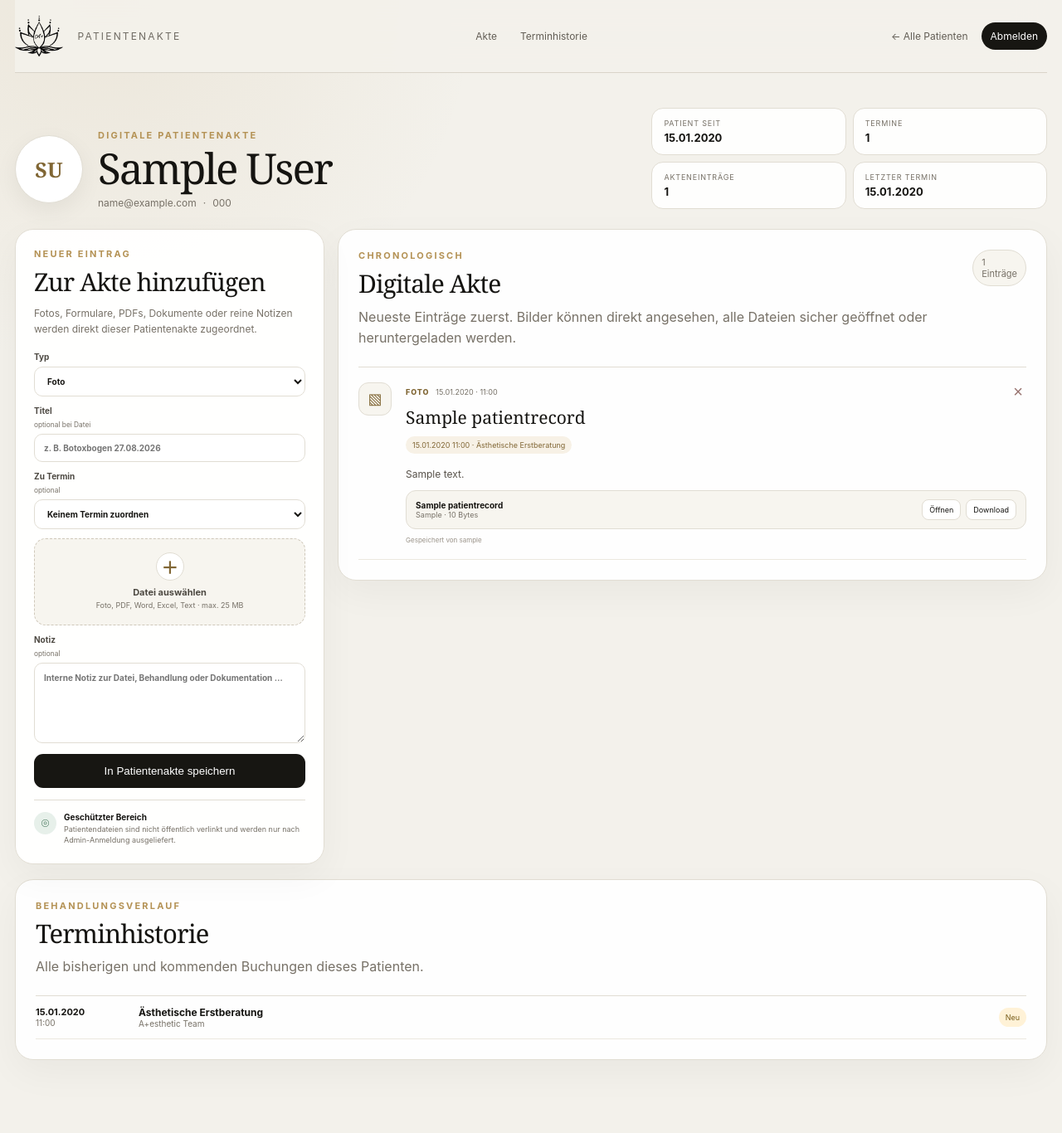
After one commit to hsdarestani/book, a Django app: page /verwaltung/patienten/1/ in a window 1280 px wide. The commit adds this page. Shown: the whole page at 83% size. Run offline with Django 5.2, Linux system fonts and the light colour scheme; a user stored in the database is signed in; data comes from the database, SQL or seed files in the repository; tables that the repository leaves empty hold one stand-in row (values such as "Sample post").

Commit message:
Add treatment icons and digital patient files
Treatment-specific icons plus a protected custom-admin Patientenakte for photos, forms, documents and notes, with private persistent storage and access-controlled downloads.

```diff
--- a/booking/urls.py
+++ b/booking/urls.py
@@ -7,6 +7,8 @@ urlpatterns = [
     path('verwaltung/', views.dashboard, name='dashboard'),
     path('verwaltung/login/', views.admin_login, name='admin_login'),
     path('verwaltung/logout/', views.admin_logout, name='admin_logout'),
+    path('verwaltung/patienten/<int:customer_id>/', views.patient_file, name='patient_file'),
+    path('verwaltung/patienten/<int:customer_id>/datei/<uuid:record_id>/', views.patient_record_file, name='patient_record_file'),
     path('api/health/', api.health, name='health'),
     path('api/services/', api.services, name='services'),
     path('api/staff/', api.staff, name='staff'),
--- a/booking/views.py
+++ b/booking/views.py
@@ -1,15 +1,20 @@
+import mimetypes
+import uuid
 from datetime import datetime
+from pathlib import Path
 
+from django.conf import settings
 from django.contrib.admin.views.decorators import staff_member_required
 from django.contrib.auth import authenticate, login, logout
-from django.http import HttpResponseBadRequest
+from django.db.models import Count
+from django.http import FileResponse, Http404, HttpResponseBadRequest
 from django.shortcuts import get_object_or_404, redirect, render
 from django.utils import timezone
 from django.utils.dateparse import parse_date, parse_time
+from django.utils.http import url_has_allowed_host_and_scheme
 from django.views.decorators.http import require_http_methods
-from django.utils.http import url_has_allowed_host_and_scheme
 
-from .models import Appointment, BlockedPeriod, Customer, Service, StaffMember, WorkingHour
+from .models import Appointment, BlockedPeriod, Customer, PatientRecord, Service, StaffMember, WorkingHour
 
 
 def booking_page(request):
@@ -46,6 +51,149 @@ def _local_dt(day, value):
     if not parsed_day or not parsed_time:
         return None
     return timezone.make_aware(datetime.combine(parsed_day, parsed_time), timezone.get_current_timezone())
+
+
+def _patient_file_path(stored_name):
+    root = Path(settings.PATIENT_FILES_ROOT).resolve()
+    candidate = (root / stored_name).resolve()
+    if candidate != root and root not in candidate.parents:
+        raise Http404('Datei nicht gefunden')
+    return candidate
+
+
+def _delete_patient_file(record):
+    if not record.stored_name:
+        return
+    try:
+        path = _patient_file_path(record.stored_name)
+        if path.exists() and path.is_file():
+            path.unlink()
+        parent = path.parent
+        root = Path(settings.PATIENT_FILES_ROOT).resolve()
+        if parent != root and parent.exists() and not any(parent.iterdir()):
+            parent.rmdir()
+    except (OSError, Http404):
+        pass
+
+
+@staff_member_required(login_url='/verwaltung/login/')
+@require_http_methods(['GET', 'POST'])
+def patient_file(request, customer_id):
+    customer = get_object_or_404(Customer, pk=customer_id)
+    notice = request.GET.get('notice', '')
+
+    if request.method == 'POST':
+        action = request.POST.get('action')
+        if action == 'add_record':
+            kind = (request.POST.get('kind') or 'document').strip()
+            allowed_kinds = {value for value, _ in PatientRecord.KIND}
+            if kind not in allowed_kinds:
+                return redirect(f'/verwaltung/patienten/{customer.pk}/?notice=type-error')
+
+            uploaded = request.FILES.get('file')
+            note = (request.POST.get('note') or '').strip()[:6000]
+            title = (request.POST.get('title') or '').strip()[:180]
+            appointment = None
+            appointment_id = (request.POST.get('appointment_id') or '').strip()
+            if appointment_id:
+                appointment = Appointment.objects.filter(pk=appointment_id, customer=customer).first()
+
+            stored_name = ''
+            original_name = ''
+            mime_type = ''
+            file_size = 0
+
+            if uploaded:
+                original_name = Path(uploaded.name or 'datei').name[:255]
+                extension = Path(original_name).suffix.lower()
+                if extension not in settings.PATIENT_FILE_ALLOWED_EXTENSIONS:
+                    return redirect(f'/verwaltung/patienten/{customer.pk}/?notice=file-type')
+                if uploaded.size > settings.PATIENT_FILE_MAX_BYTES:
+                    return redirect(f'/verwaltung/patienten/{customer.pk}/?notice=file-size')
+                if uploaded.size <= 0:
+                    return redirect(f'/verwaltung/patienten/{customer.pk}/?notice=file-empty')
+
+                root = Path(settings.PATIENT_FILES_ROOT)
+                patient_dir = root / str(customer.pk)
+                patient_dir.mkdir(parents=True, exist_ok=True)
+                stored_name = f'{customer.pk}/{uuid.uuid4().hex}{extension}'
+                destination = _patient_file_path(stored_name)
+                with destination.open('wb') as handle:
+                    for chunk in uploaded.chunks():
+                        handle.write(chunk)
+                file_size = uploaded.size
+                mime_type = (uploaded.content_type or mimetypes.guess_type(original_name)[0] or 'application/octet-stream')[:120]
+                if not title:
+                    title = Path(original_name).stem[:180] or 'Datei'
+
+            if not uploaded and not note:
+                return redirect(f'/verwaltung/patienten/{customer.pk}/?notice=empty')
+            if not title:
+                title = 'Notiz'
+            if not uploaded:
+                kind = 'note' if kind == 'document' else kind
+
+            PatientRecord.objects.create(
+                customer=customer,
+                appointment=appointment,
+                kind=kind,
+                title=title,
+                note=note,
+                stored_name=stored_name,
+                original_name=original_name,
+                mime_type=mime_type,
+                file_size=file_size,
+                uploaded_by=request.user,
+            )
+            return redirect(f'/verwaltung/patienten/{customer.pk}/?notice=added#akte')
+
+        if action == 'delete_record':
+            record = get_object_or_404(PatientRecord, pk=request.POST.get('record_id'), customer=customer)
+            _delete_patient_file(record)
+            record.delete()
+            return redirect(f'/verwaltung/patienten/{customer.pk}/?notice=deleted#akte')
+
+    appointments = (
+        Appointment.objects.filter(customer=customer)
+        .select_related('service', 'staff')
+        .order_by('-starts_at')[:80]
+    )
+    records = (
+        PatientRecord.objects.filter(customer=customer)
+        .select_related('appointment', 'appointment__service', 'uploaded_by')
+        .order_by('-created_at', '-pk')
+    )
+    last_appointment = next((item for item in appointments if item.status != 'cancelled'), None)
+    context = {
+        'customer': customer,
+        'appointments': appointments,
+        'records': records,
+        'record_kinds': PatientRecord.KIND,
+        'notice': notice,
+        'last_appointment': last_appointment,
+        'max_upload_mb': settings.PATIENT_FILE_MAX_BYTES // (1024 * 1024),
+    }
+    return render(request, 'booking/patient_file.html', context)
+
+
+@staff_member_required(login_url='/verwaltung/login/')
+@require_http_methods(['GET'])
+def patient_record_file(request, customer_id, record_id):
+    record = get_object_or_404(PatientRecord, public_id=record_id, customer_id=customer_id)
+    if not record.stored_name:
+        raise Http404('Keine Datei vorhanden')
+    path = _patient_file_path(record.stored_name)
+    if not path.exists() or not path.is_file():
+        raise Http404('Datei nicht gefunden')
+    response = FileResponse(
+        path.open('rb'),
+        content_type=record.mime_type or 'application/octet-stream',
+        as_attachment=request.GET.get('download') == '1',
+        filename=record.original_name or path.name,
+    )
+    response['Cache-Control'] = 'private, no-store, max-age=0'
+    response['Pragma'] = 'no-cache'
+    return response
 
 
 @staff_member_required(login_url='/verwaltung/login/')
@@ -130,7 +278,13 @@ def dashboard(request):
         .filter(starts_at__gte=now)
         .order_by('starts_at')[:80]
     )
-    customers = Customer.objects.order_by('-updated_at')[:40]
+    customers = (
+        Customer.objects.annotate(
+            record_count=Count('patient_records', distinct=True),
+            appointment_count=Count('appointments', distinct=True),
+        )
+        .order_by('-updated_at')[:40]
+    )
     canonical_service_slugs = [
         'aesthetische-erstberatung', 'botox-neupatient', 'botox-bestandspatient', 'hyaluron',
         'laser-haarentfernung', 'rf-microneedling', 'skinbooster', 'infusionstherapie',
--- /dev/null
+++ b/static/booking/treatments.css
@@ -0,0 +1,3 @@
+.treatment-card{position:relative;padding:18px 18px 17px 76px!important;min-height:132px;display:flex!important;flex-direction:column;justify-content:center}.treatment-icon{position:absolute;left:18px;top:18px;width:42px;height:42px;border-radius:13px;display:grid;place-items:center;background:linear-gradient(145deg,#faf7f0,#f1eadc);border:1px solid rgba(180,146,85,.22);color:#8b6b35;transition:.2s}.treatment-icon svg{width:23px;height:23px;display:block;stroke:currentColor;fill:none;stroke-width:1.55;stroke-linecap:round;stroke-linejoin:round}.treatment-card:hover .treatment-icon,.treatment-card:focus-visible .treatment-icon{background:#171612;color:#fff;border-color:#171612;transform:translateY(-1px)}.treatment-card strong{font-size:17px!important}.treatment-card p{font-size:12px;line-height:1.48!important}.treatment-card .meta{margin-top:11px!important}.treatment-icon.icon-laser svg,.treatment-icon.icon-rf svg{stroke-width:1.35}.treatment-icon.icon-control{font-family:Georgia,serif;font-size:24px}.treatment-card[data-slug="aesthetische-erstberatung"] .treatment-icon{background:linear-gradient(145deg,#f8f3e9,#ede3d1)}
+@media(max-width:720px){.treatment-card{padding:16px 15px 16px 68px!important;min-height:116px}.treatment-icon{left:14px;top:15px;width:40px;height:40px}.treatment-card strong{font-size:16px!important}.treatment-card p{font-size:11.5px}.treatment-card .meta{font-size:12px!important}}
+@media(max-width:390px){.treatment-card{padding-left:64px!important}.treatment-icon{left:12px}}
--- a/templates/booking/index.html
+++ b/templates/booking/index.html
@@ -8,6 +8,7 @@
   <title>Termin buchen | A+Esthetic</title>
   <meta name="description" content="Buche deinen Termin bei A+Esthetic online.">
   <link rel="stylesheet" href="{% static 'booking/app.css' %}">
+  <link rel="stylesheet" href="{% static 'booking/treatments.css' %}">
 </head>
 <body>
   <main class="booking-shell">
--- /dev/null
+++ b/templates/booking/patient_file.html
@@ -0,0 +1,96 @@
+{% load static %}
+<!doctype html>
+<html lang="de">
+<head>
+  <meta charset="utf-8">
+  <meta name="viewport" content="width=device-width,initial-scale=1">
+  <title>{{ customer.full_name }} · Patientenakte | A+Esthetic</title>
+  <link rel="stylesheet" href="{% static 'booking/app.css' %}">
+  <link rel="stylesheet" href="{% static 'booking/admin.css' %}">
+  <link rel="stylesheet" href="{% static 'booking/patient.css' %}">
+</head>
+<body class="admin-body patient-file-body">
+<main class="admin-shell patient-file-shell">
+  <header class="admin-topbar patient-file-topbar">
+    <div class="admin-brand"><a class="brand brand-image" href="/verwaltung/" aria-label="A+Esthetic Buchungsverwaltung"><img class="brand-logo" src="{% static 'booking/logo.png' %}" alt="A+Esthetic"></a><div class="brand-meta">Patientenakte</div></div>
+    <nav class="admin-nav" aria-label="Patientenakte"><a href="#akte">Akte</a><a href="#termine">Terminhistorie</a></nav>
+    <div class="admin-actions"><a href="/verwaltung/#kunden">← Alle Patienten</a><a href="/verwaltung/logout/">Abmelden</a></div>
+  </header>
+
+  {% if notice %}
+  <div class="admin-notice {% if notice != 'added' and notice != 'deleted' %}is-error{% endif %}">
+    {% if notice == 'added' %}Eintrag wurde sicher in der Patientenakte gespeichert.
+    {% elif notice == 'deleted' %}Eintrag wurde entfernt.
+    {% elif notice == 'file-type' %}Dieser Dateityp ist nicht erlaubt. Nutze Bilder, PDF, Office-, Text- oder Tabellen-Dateien.
+    {% elif notice == 'file-size' %}Die Datei ist zu groß. Maximal {{ max_upload_mb }} MB pro Datei.
+    {% elif notice == 'file-empty' %}Die ausgewählte Datei ist leer.
+    {% elif notice == 'empty' %}Bitte lade eine Datei hoch oder schreibe eine Notiz.
+    {% elif notice == 'type-error' %}Bitte wähle einen gültigen Akten-Typ.
+    {% endif %}
+  </div>
+  {% endif %}
+
+  <section class="patient-hero">
+    <div class="patient-identity">
+      <div class="patient-big-avatar">{{ customer.first_name|slice:":1" }}{{ customer.last_name|slice:":1" }}</div>
+      <div><div class="eyebrow">Digitale Patientenakte</div><h1>{{ customer.full_name }}</h1><div class="patient-contact-line"><a href="mailto:{{ customer.email }}">{{ customer.email }}</a><span>·</span><a href="tel:{{ customer.phone }}">{{ customer.phone|default:"Keine Telefonnummer" }}</a></div></div>
+    </div>
+    <div class="patient-facts">
+      <article><span>Patient seit</span><strong>{{ customer.created_at|date:"d.m.Y" }}</strong></article>
+      <article><span>Termine</span><strong>{{ appointments|length }}</strong></article>
+      <article><span>Akteneinträge</span><strong>{{ records|length }}</strong></article>
+      <article><span>Letzter Termin</span><strong>{% if last_appointment %}{{ last_appointment.starts_at|date:"d.m.Y" }}{% else %}–{% endif %}</strong></article>
+    </div>
+  </section>
+
+  <section class="patient-file-layout" id="akte">
+    <aside class="record-upload-card">
+      <div class="eyebrow">Neuer Eintrag</div>
+      <h2>Zur Akte hinzufügen</h2>
+      <p>Fotos, Formulare, PDFs, Dokumente oder reine Notizen werden direkt dieser Patientenakte zugeordnet.</p>
+      <form method="post" enctype="multipart/form-data" class="record-upload-form">
+        {% csrf_token %}<input type="hidden" name="action" value="add_record">
+        <label>Typ<select name="kind">{% for value,label in record_kinds %}<option value="{{ value }}">{{ label }}</option>{% endfor %}</select></label>
+        <label>Titel <small>optional bei Datei</small><input name="title" maxlength="180" placeholder="z. B. Botoxbogen 27.08.2026"></label>
+        <label>Zu Termin <small>optional</small><select name="appointment_id"><option value="">Keinem Termin zuordnen</option>{% for item in appointments %}<option value="{{ item.pk }}">{{ item.starts_at|date:"d.m.Y H:i" }} · {{ item.service.name }}</option>{% endfor %}</select></label>
+        <label class="secure-upload-zone"><span class="upload-icon">＋</span><strong>Datei auswählen</strong><small>Foto, PDF, Word, Excel, Text · max. {{ max_upload_mb }} MB</small><input type="file" name="file" accept="image/*,.pdf,.doc,.docx,.xls,.xlsx,.txt,.rtf,.csv,.heic,.heif"></label>
+        <label>Notiz <small>optional</small><textarea name="note" rows="5" maxlength="6000" placeholder="Interne Notiz zur Datei, Behandlung oder Dokumentation …"></textarea></label>
+        <button class="admin-primary record-save" type="submit">In Patientenakte speichern</button>
+      </form>
+      <div class="privacy-shield"><span>⌾</span><div><strong>Geschützter Bereich</strong><small>Patientendateien sind nicht öffentlich verlinkt und werden nur nach Admin-Anmeldung ausgeliefert.</small></div></div>
+    </aside>
+
+    <section class="record-stream-card">
+      <div class="panel-head"><div><div class="eyebrow">Chronologisch</div><h2>Digitale Akte</h2><p>Neueste Einträge zuerst. Bilder können direkt angesehen, alle Dateien sicher geöffnet oder heruntergeladen werden.</p></div><span class="panel-count">{{ records|length }} Einträge</span></div>
+      <div class="record-stream">
+        {% for record in records %}
+        <article class="record-item record-kind-{{ record.kind }}">
+          <div class="record-kind-icon" aria-hidden="true">{% if record.kind == 'photo' %}▧{% elif record.kind == 'form' %}✓{% elif record.kind == 'note' %}≡{% elif record.kind == 'document' %}▤{% else %}◇{% endif %}</div>
+          <div class="record-main">
+            <div class="record-topline"><div><span class="record-kind-label">{{ record.get_kind_display }}</span><time>{{ record.created_at|date:"d.m.Y · H:i" }}</time></div><form method="post" onsubmit="return confirm('Diesen Akteneintrag wirklich löschen?');">{% csrf_token %}<input type="hidden" name="action" value="delete_record"><input type="hidden" name="record_id" value="{{ record.pk }}"><button class="record-delete" type="submit" aria-label="Eintrag löschen">×</button></form></div>
+            <h3>{{ record.title }}</h3>
+            {% if record.appointment %}<a class="record-appointment" href="#termine">{{ record.appointment.starts_at|date:"d.m.Y H:i" }} · {{ record.appointment.service.name }}</a>{% endif %}
+            {% if record.note %}<p class="record-note">{{ record.note|linebreaksbr }}</p>{% endif %}
+            {% if record.has_file %}
+              {% if record.is_image %}<a class="record-photo-preview" href="/verwaltung/patienten/{{ customer.pk }}/datei/{{ record.public_id }}/" target="_blank"><img src="/verwaltung/patienten/{{ customer.pk }}/datei/{{ record.public_id }}/" alt="{{ record.title }}" loading="lazy"></a>{% endif %}
+              <div class="record-file-row"><div class="record-file-meta"><strong>{{ record.original_name }}</strong><span>{{ record.mime_type|default:"Datei" }} · {{ record.file_size|filesizeformat }}</span></div><div class="record-file-actions"><a href="/verwaltung/patienten/{{ customer.pk }}/datei/{{ record.public_id }}/" target="_blank">Öffnen</a><a href="/verwaltung/patienten/{{ customer.pk }}/datei/{{ record.public_id }}/?download=1">Download</a></div></div>
+            {% endif %}
+            <small class="record-audit">Gespeichert von {% if record.uploaded_by %}{{ record.uploaded_by.username }}{% else %}System{% endif %}</small>
+          </div>
+        </article>
+        {% empty %}<div class="patient-empty-state"><div>＋</div><h3>Noch keine Akteneinträge</h3><p>Füge links das erste Foto, Formular, Dokument oder eine interne Notiz hinzu.</p></div>{% endfor %}
+      </div>
+    </section>
+  </section>
+
+  <section class="admin-panel patient-history" id="termine">
+    <div class="panel-head"><div><div class="eyebrow">Behandlungsverlauf</div><h2>Terminhistorie</h2><p>Alle bisherigen und kommenden Buchungen dieses Patienten.</p></div></div>
+    <div class="patient-history-list">
+      {% for item in appointments %}
+      <article><time><strong>{{ item.starts_at|date:"d.m.Y" }}</strong><span>{{ item.starts_at|date:"H:i" }}</span></time><div><strong>{{ item.service.name }}</strong><span>{{ item.staff.display_name }}</span></div><em class="history-status status-{{ item.status }}">{{ item.get_status_display }}</em></article>
+      {% empty %}<div class="empty">Noch keine Termine vorhanden.</div>{% endfor %}
+    </div>
+  </section>
+</main>
+</body>
+</html>
```
Also changed, not shown: booking/models.py (+48 -0 lines), booking/tests.py (+92 -1 lines), config/settings.py (+10 -1 lines), static/booking/app.js (+20 -2 lines), templates/booking/dashboard.html (+15 -8 lines), .github/workflows/ci-deploy.yml, booking/migrations/0007_patient_record.py (added), static/booking/patient.css (added).
